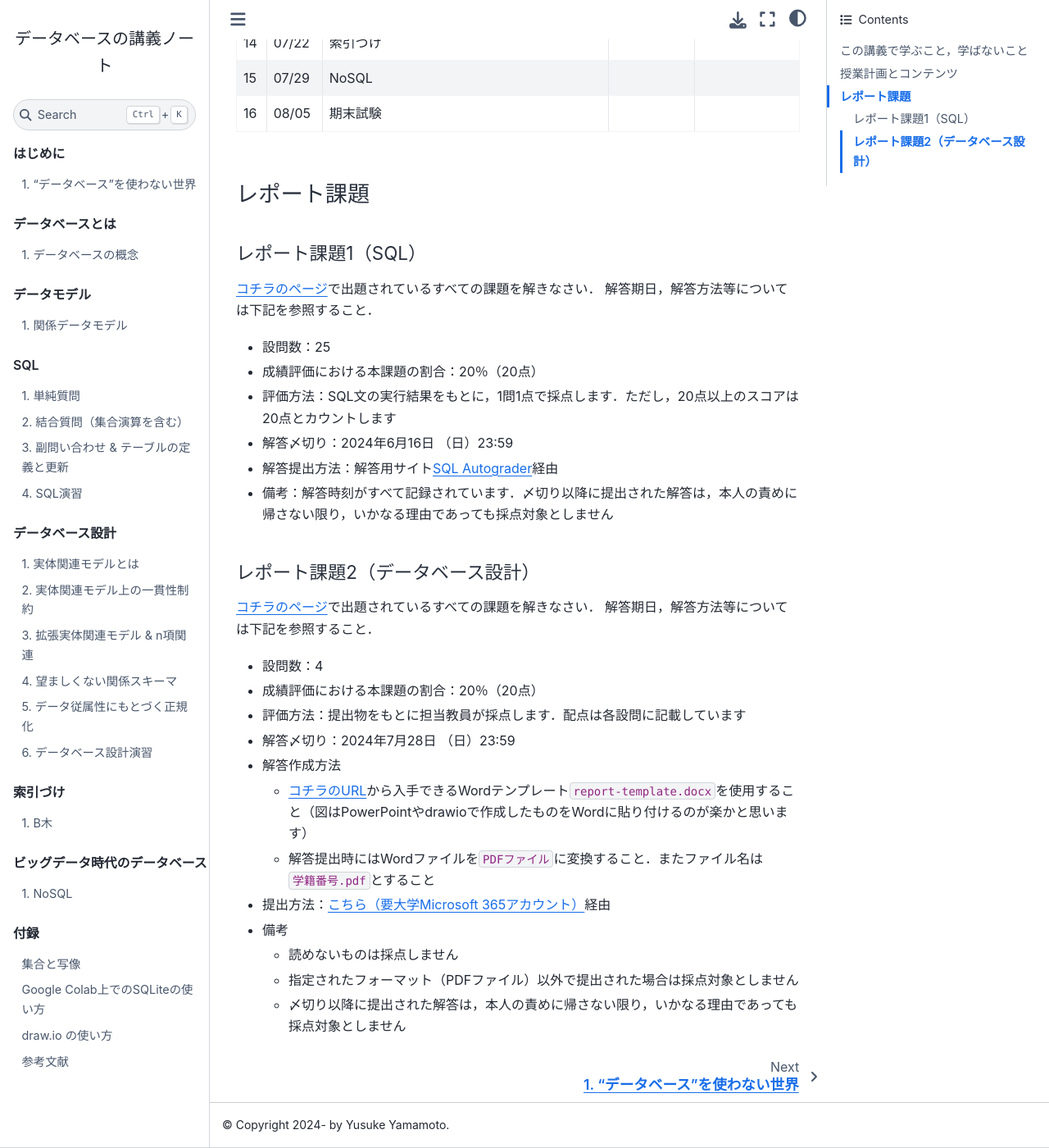
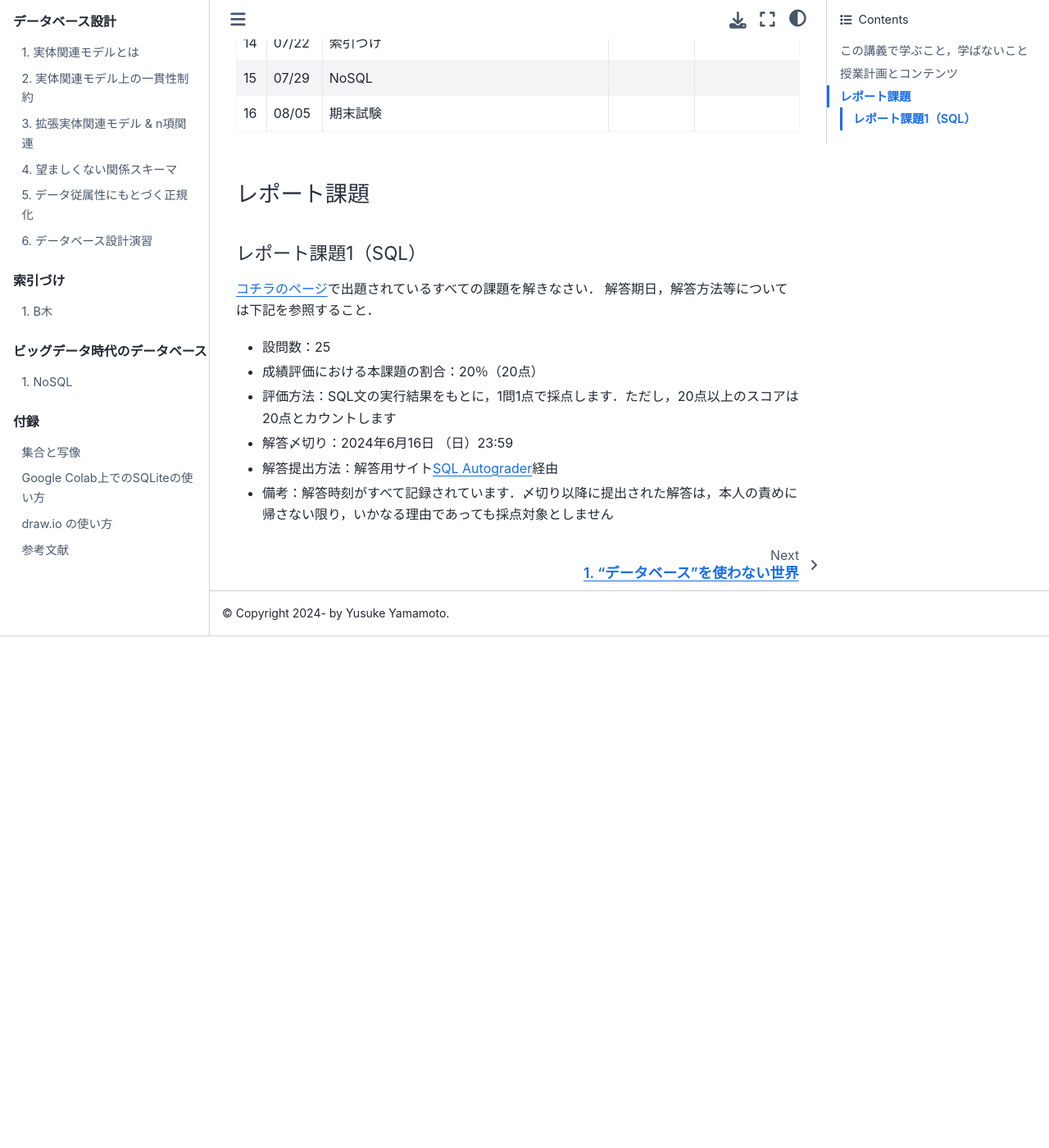
Before and after one commit to hontolab-courses/database-lecturenote, a Jupyter Book: the page built from index.md, in a window 1280 px wide and 1400 px high, scrolled down 1804 px. Shown: the whole window at 82% size. Built offline with Jupyter Book 1.0.4 settings and Sphinx 7.4.7 and the Sphinx Book theme 1.1.4, drawn with Linux system fonts in a browser that asks for light colours; after the commit the page ends 2580 px from its top, so only the background shows below that.

Commit message:
第13回

```diff
--- a/index.md
+++ b/index.md
@@ -71,7 +71,7 @@ PDF資料が欲しい方は[コチラ]()からダウンロードしてくださ
 - 解答提出方法：解答用サイト[SQL Autograder](https://sql-autograder.hontolab.org/)経由
 - 備考：解答時刻がすべて記録されています．〆切り以降に提出された解答は，本人の責めに帰さない限り，いかなる理由であっても採点対象としません
 
-### レポート課題2（データベース設計）
+<!-- ### レポート課題2（データベース設計）
 [コチラのページ](content/exercise/db-design.md)で出題されているすべての課題を解きなさい．
 解答期日，解答方法等については下記を参照すること．
 
@@ -86,4 +86,4 @@ PDF資料が欲しい方は[コチラ]()からダウンロードしてくださ
 - 備考
 	* 読めないものは採点しません
 	* 指定されたフォーマット（PDFファイル）以外で提出された場合は採点対象としません
-	* 〆切り以降に提出された解答は，本人の責めに帰さない限り，いかなる理由であっても採点対象としません
+	* 〆切り以降に提出された解答は，本人の責めに帰さない限り，いかなる理由であっても採点対象としません -->
```
